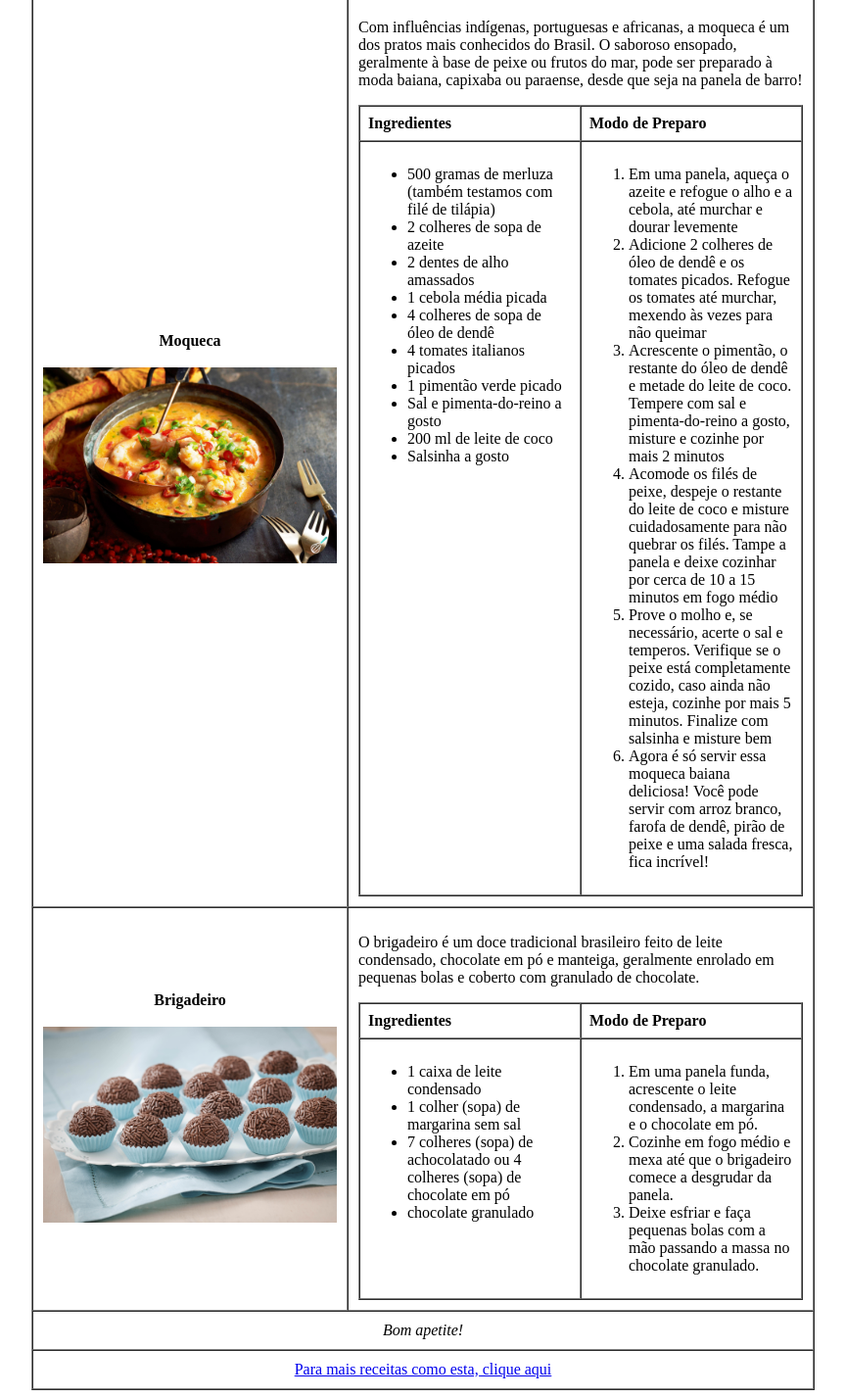
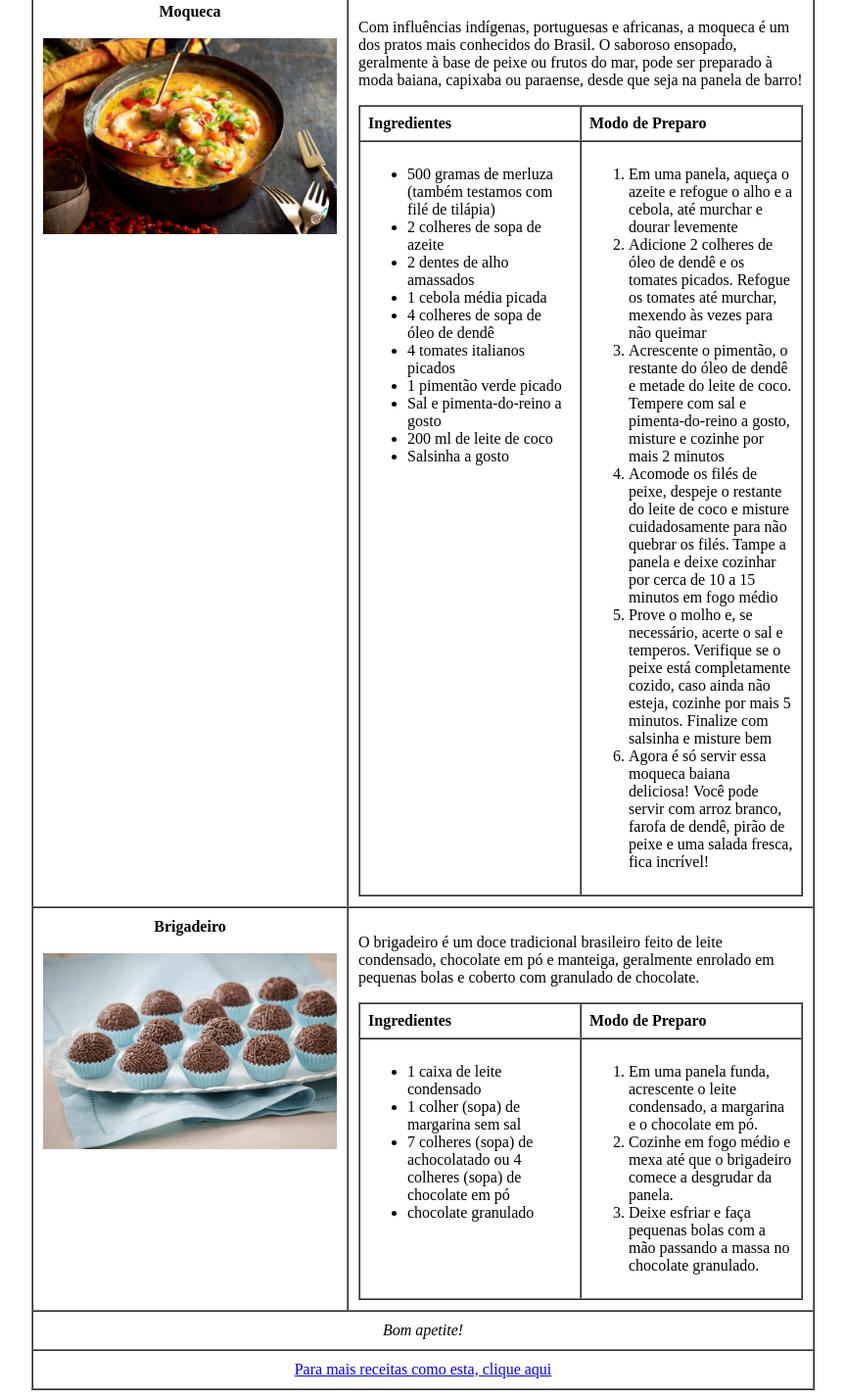
Before and after one commit to LuanBMDev/Site-Receitas, a plain HTML site: page Projetotabela - html/index.html in a window 1280 px wide. Shown: the part 146-1573 px from the top of the page at 98% size, without its empty margins (208-1071 px from the left). Drawn offline with Linux system fonts and the light colour scheme.

Commit message:
fix: Alinhamento de imagens e delete: textos de placeholder

```diff
--- a/Projetotabela - html/index.html
+++ b/Projetotabela - html/index.html
@@ -26,7 +26,7 @@
 
             <!-- Moqueca - Imagem e título lateral -->
             <tr>
-                <td width="200" align="center">
+                <td width="200" align="center" valign="top">
                     <b>Moqueca</b><br><br>
                     <img src="imagens/moqueca1.jpg" height="200"/><!--Inserir imagem da Moqueca, com width="120" e alt="Moqueca"-->
                 </td>
@@ -74,7 +74,7 @@
 
             <!-- Brigadeiro - Imagem e título lateral -->
             <tr>
-                <td width="200" align="center">
+                <td width="200" align="center" valign="top">
                     <b>Brigadeiro</b><br><br>
                     <img src="imagens/brigadeiro1.jpg" height="200"/><!--Inserir imagem do Brigadeiro, com width="120" e alt="Brigadeiro"-->
                 </td>
```
Also changed, not shown: Projetotabela - html/imagens/placeholder.txt (deleted), receitas_versao_real_oficial.txt (deleted).
